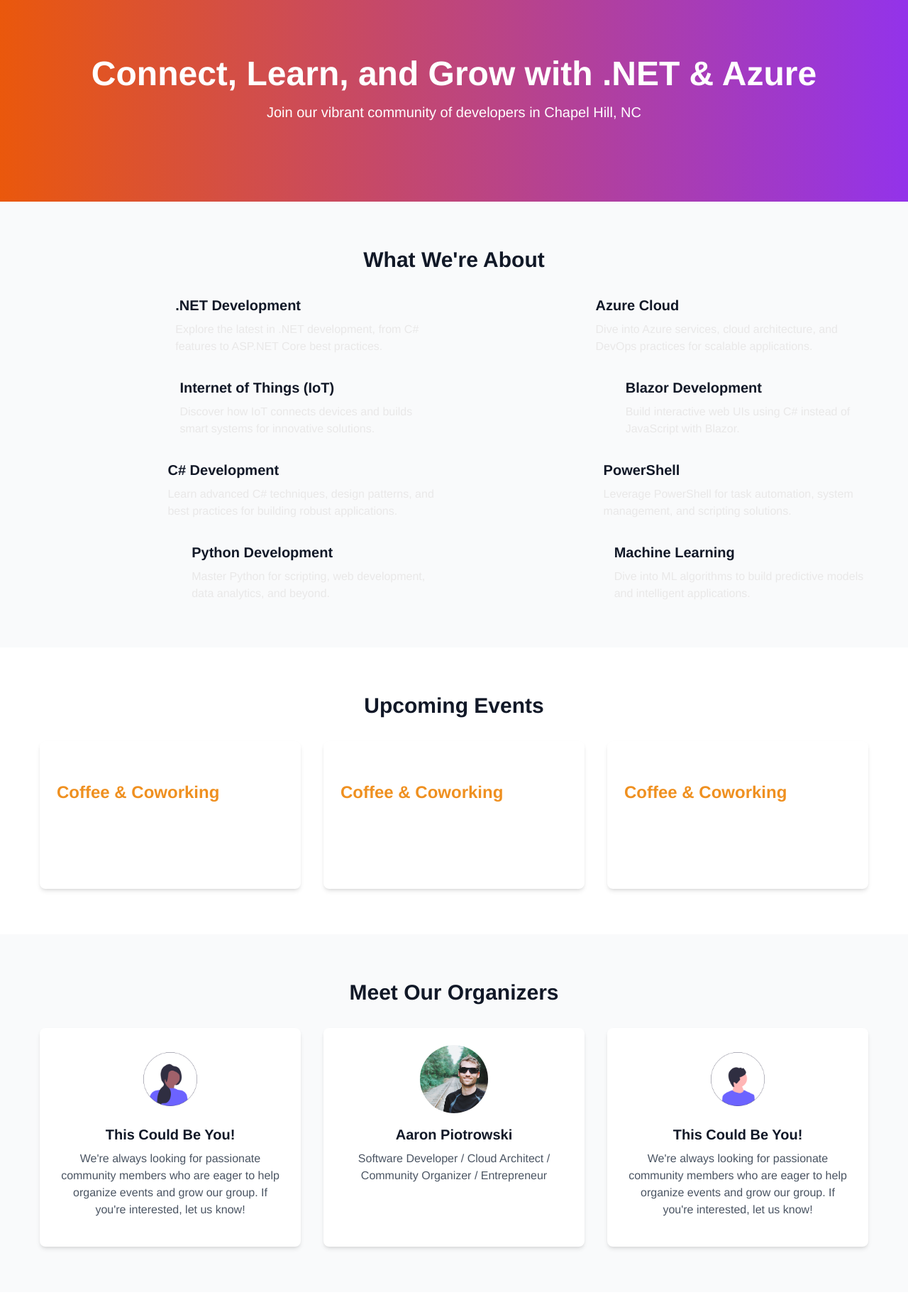
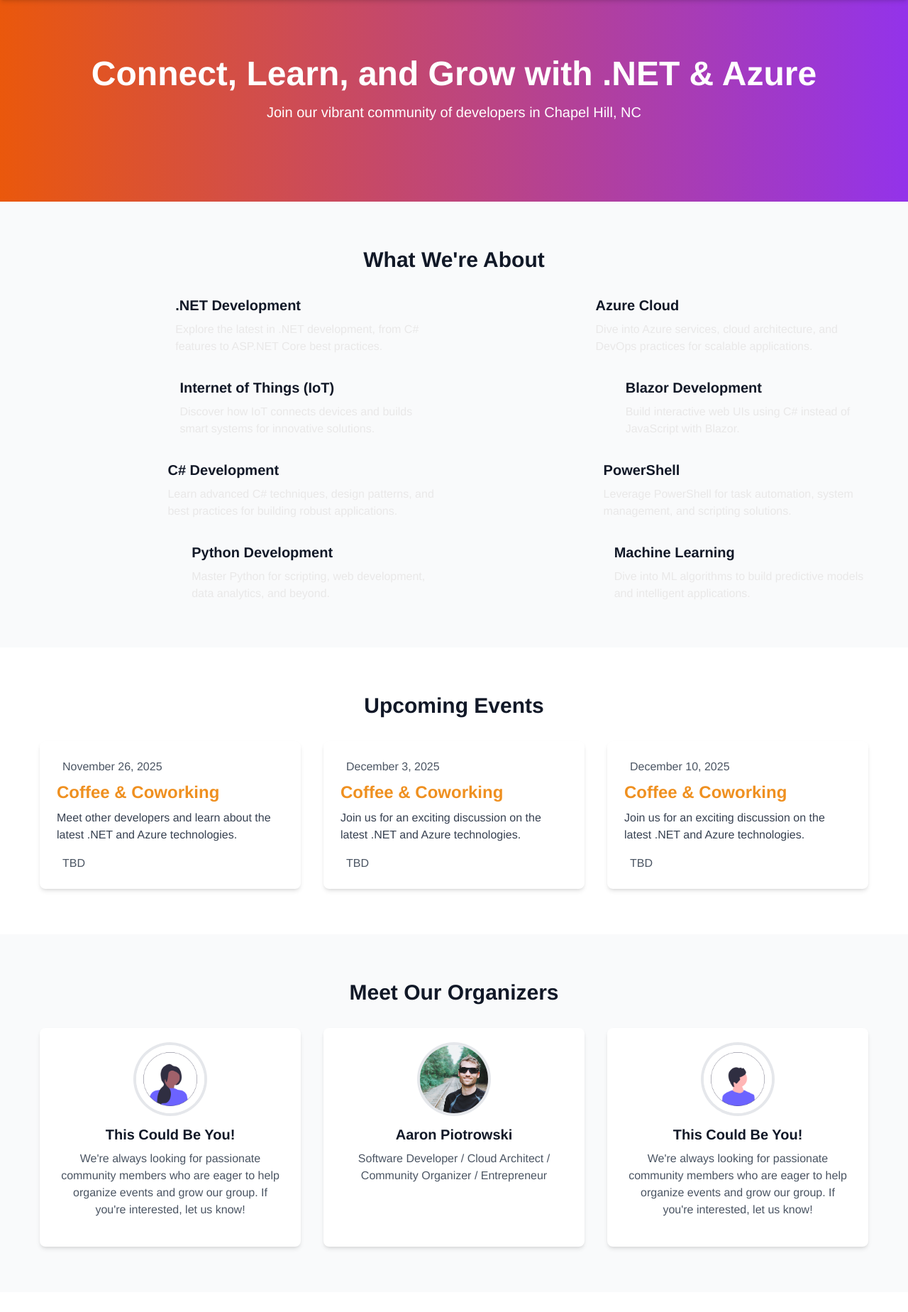
Before and after one commit to CandidKilsborne/chapelhilldotnet, an ASP.NET Core app: page / in a window 1280 px wide. Shown: the part 72-1920 px from the top of the page at 71% size. Run offline with ASP.NET Core 8, Linux system fonts and the light colour scheme; style sheets or scripts are compiled from the project's sources.

Commit message:
Add visual style improvements with animations and shadows
Co-authored-by: CandidKilsborne <2257314+CandidKilsborne@users.noreply.github.com>

```diff
--- a/chapelhilldotnet.web/Components/EventCard.razor
+++ b/chapelhilldotnet.web/Components/EventCard.razor
@@ -1,11 +1,11 @@
-<article class="bg-white dark:bg-gray-700 rounded-lg shadow-md p-6">
-    <div class="flex items-center space-x-2 text-white mb-2">
+<article class="bg-white dark:bg-gray-700 rounded-lg shadow-md hover:shadow-xl p-6 transition-all duration-300 hover:-translate-y-1">
+    <div class="flex items-center space-x-2 text-gray-600 dark:text-gray-300 mb-2">
         <Blazicon Svg="Lucide.Calendar" aria-hidden="true"/>
         <time datetime="@Event.Date.ToString("yyyy-MM-dd")">@Event.Date.ToString("MMMM d, yyyy")</time>
     </div>
     <h3 class="text-xl event-title font-semibold mb-2">@Event.Title</h3>
-    <p class="text-white mb-4">@Event.Description</p>
-    <div class="flex items-center space-x-2 text-white">
+    <p class="text-gray-700 dark:text-gray-300 mb-4">@Event.Description</p>
+    <div class="flex items-center space-x-2 text-gray-600 dark:text-gray-300">
         <Blazicon Svg="Lucide.MapPinned" aria-hidden="true"/>
         <span>@Event.Location</span>
     </div>
--- a/chapelhilldotnet.web/Components/OrganizerCard.razor
+++ b/chapelhilldotnet.web/Components/OrganizerCard.razor
@@ -1,5 +1,5 @@
-<article class="bg-white dark:bg-gray-700 rounded-lg shadow-md p-6 text-center">
-    <img src="@Organizer.ImageUrl" alt="@Organizer.Name" class="w-24 h-24 rounded-full mx-auto mb-4"/>
+<article class="bg-white dark:bg-gray-700 rounded-lg shadow-md hover:shadow-xl p-6 text-center transition-all duration-300 hover:-translate-y-1">
+    <img src="@Organizer.ImageUrl" alt="@Organizer.Name" class="w-24 h-24 rounded-full mx-auto mb-4 ring-4 ring-gray-200 dark:ring-gray-600"/>
     <h3 class="text-xl font-semibold mb-2 dark:text-white">@Organizer.Name</h3>
     <p class="text-gray-600 dark:text-gray-300 mb-4">@Organizer.Bio</p>
     <nav class="flex justify-center space-x-4" aria-label="@Organizer.Name's social media profiles">
@@ -8,7 +8,7 @@
             <a href="@Organizer.TwitterUrl"
                target="_blank"
                rel="noopener noreferrer"
-               class="text-gray-400 hover:text-blue-600 dark:hover:text-blue-400"
+               class="text-gray-400 hover:text-blue-600 dark:hover:text-blue-400 transition-colors duration-200"
                aria-label="@Organizer.Name on Twitter">
                 @* <TwitterIcon /> *@
             </a>
@@ -18,7 +18,7 @@
             <a href="@Organizer.LinkedInUrl"
                target="_blank"
                rel="noopener noreferrer"
-               class="text-gray-400 hover:text-blue-600 dark:hover:text-blue-400"
+               class="text-gray-400 hover:text-blue-600 dark:hover:text-blue-400 transition-colors duration-200"
                aria-label="@Organizer.Name on LinkedIn">
                 <Blazicon Svg="Lucide.Linkedin" aria-hidden="true"/>
             </a>
@@ -28,7 +28,7 @@
             <a href="@Organizer.GitHubUrl"
                target="_blank"
                rel="noopener noreferrer"
-               class="text-gray-400 hover:text-blue-600 dark:hover:text-blue-400"
+               class="text-gray-400 hover:text-blue-600 dark:hover:text-blue-400 transition-colors duration-200"
                aria-label="@Organizer.Name on GitHub">
                 <Blazicon Svg="Lucide.Github" aria-hidden="true"/>
             </a>
--- a/chapelhilldotnet.web/Layout/DarkModeToggle.razor
+++ b/chapelhilldotnet.web/Layout/DarkModeToggle.razor
@@ -2,12 +2,12 @@
 
 <button @onclick="ToggleDarkMode"
         type="button"
-        class="inline-flex items-center justify-center rounded-md text-sm font-medium transition-colors focus-visible:outline-none focus-visible:ring-2 focus-visible:ring-ring focus-visible:ring-offset-2 disabled:opacity-50 disabled:pointer-events-none ring-offset-background hover:bg-accent hover:text-accent-foreground h-10 w-10"
+        class="inline-flex items-center justify-center rounded-md text-sm font-medium transition-all duration-200 focus-visible:outline-none focus-visible:ring-2 focus-visible:ring-ring focus-visible:ring-offset-2 disabled:opacity-50 disabled:pointer-events-none ring-offset-background hover:bg-gray-100 dark:hover:bg-gray-700 hover:scale-110 h-10 w-10"
         aria-label="@(IsDarkMode ? "Switch to light mode" : "Switch to dark mode")"
         aria-pressed="@IsDarkMode.ToString().ToLower()">
     @if (IsDarkMode)
     {
-        <svg class="h-5 w-5" xmlns="http://www.w3.org/2000/svg" width="24" height="24" viewBox="0 0 24 24" fill="none"
+        <svg class="h-5 w-5 transition-transform duration-300 rotate-0" xmlns="http://www.w3.org/2000/svg" width="24" height="24" viewBox="0 0 24 24" fill="none"
              stroke="currentColor" stroke-width="2" stroke-linecap="round" stroke-linejoin="round" aria-hidden="true" focusable="false">
             <circle cx="12" cy="12" r="4"/>
             <path d="M12 2v2"/>
@@ -22,7 +22,7 @@
     }
     else
     {
-        <svg class="h-5 w-5" xmlns="http://www.w3.org/2000/svg" width="24" height="24" viewBox="0 0 24 24" fill="none"
+        <svg class="h-5 w-5 transition-transform duration-300 rotate-0" xmlns="http://www.w3.org/2000/svg" width="24" height="24" viewBox="0 0 24 24" fill="none"
              stroke="currentColor" stroke-width="2" stroke-linecap="round" stroke-linejoin="round" aria-hidden="true" focusable="false">
             <path d="M21 12.79A9 9 0 1 1 11.21 3 7 7 0 0 0 21 12.79z"/>
         </svg>
--- a/chapelhilldotnet.web/Pages/Home.razor
+++ b/chapelhilldotnet.web/Pages/Home.razor
@@ -1,7 +1,7 @@
 @page "/"
 
 <div class="flex flex-col min-h-screen text-gray-900 dark:bg-gray-900 dark:text-white">
-    <header class="bg-white dark:bg-gray-800 shadow-sm" role="banner">
+    <header class="bg-white dark:bg-gray-800 shadow-md sticky top-0 z-50 transition-all duration-300" role="banner">
         <div class="container mx-auto px-4 py-4 flex justify-between items-center">
             <div class="flex items-center space-x-2">
                 <svg class="h-8 w-8 text-blue-600 dark:text-blue-400" viewBox="0 0 24 24" fill="none"
@@ -12,16 +12,16 @@
                 <span class="text-xl font-bold text-gray-800 dark:text-white">Chapel Hill .NET</span>
             </div>
             <nav class="hidden md:flex space-x-4" aria-label="Primary navigation">
-                <a href="#about" class="text-gray-600 dark:text-gray-300 hover:text-blue-600 dark:hover:text-blue-400">About</a>
-                <a href="#events" class="text-gray-600 dark:text-gray-300 hover:text-blue-600 dark:hover:text-blue-400">Events</a>
+                <a href="#about" class="text-gray-600 dark:text-gray-300 hover:text-blue-600 dark:hover:text-blue-400 transition-colors duration-200">About</a>
+                <a href="#events" class="text-gray-600 dark:text-gray-300 hover:text-blue-600 dark:hover:text-blue-400 transition-colors duration-200">Events</a>
                 <a href="#organizers"
-                   class="text-gray-600 dark:text-gray-300 hover:text-blue-600 dark:hover:text-blue-400">Organizers</a>
-                @* <a href="#contact" class="text-gray-600 dark:text-gray-300 hover:text-blue-600 dark:hover:text-blue-400">Contact</a> *@
+                   class="text-gray-600 dark:text-gray-300 hover:text-blue-600 dark:hover:text-blue-400 transition-colors duration-200">Organizers</a>
+                @* <a href="#contact" class="text-gray-600 dark:text-gray-300 hover:text-blue-600 dark:hover:text-blue-400 transition-colors duration-200">Contact</a> *@
             </nav>
             <div class="flex items-center space-x-2">
                 <DarkModeToggle />
                 <button type="button"
-                        class="bg-blue-600 hover:bg-blue-700 dark:bg-blue-500 dark:hover:bg-blue-600 text-white px-4 py-2 rounded-md"
+                        class="bg-blue-600 hover:bg-blue-700 dark:bg-blue-500 dark:hover:bg-blue-600 text-white px-4 py-2 rounded-md transition-all duration-200 hover:shadow-lg hover:scale-105"
                         aria-label="Join Chapel Hill .NET community">Join Us</button>
             </div>
         </div>
@@ -165,15 +165,15 @@
                 </header>
 
                 <div class="sponsors-grid">
-                    <div class="sponsor-card bg-gray-100 dark:bg-gray-800 rounded-lg p-6">
+                    <div class="sponsor-card bg-white dark:bg-gray-700 rounded-lg p-6 shadow-md hover:shadow-xl transition-all duration-300 hover:-translate-y-1">
                         <div class="sponsor-content">
                             <div class="sponsor-info">
                                 <img src="images/sponsors/artificial_pixel_logo.svg" alt="Artificial Pixel, LLC Logo"
                                      class="sponsor-logo">
-                                <h3 class="sponsor-name">Artificial Pixel, LLC</h3>
+                                <h3 class="sponsor-name dark:text-white">Artificial Pixel, LLC</h3>
                             </div>
                             <a href="https://artificialpixel.com" target="_blank" rel="noopener noreferrer"
-                               class="sponsor-link">Visit Website</a>
+                               class="sponsor-link transition-colors duration-200 hover:opacity-100">Visit Website</a>
                         </div>
                     </div>
                 </div>
--- a/chapelhilldotnet.web/wwwroot/css/base.css
+++ b/chapelhilldotnet.web/wwwroot/css/base.css
@@ -932,22 +932,92 @@ video {
     color: rgb(255 255 255 / var(--tw-text-opacity, 1));
 }
 
-/*.shadow-md {*/
-/*    --tw-shadow: 0 4px 6px -1px rgb(0 0 0 / 0.1), 0 2px 4px -2px rgb(0 0 0 / 0.1);*/
-/*    --tw-shadow-colored: 0 4px 6px -1px var(--tw-shadow-color), 0 2px 4px -2px var(--tw-shadow-color);*/
-/*    box-shadow: var(--tw-ring-offset-shadow, 0 0 #0000), var(--tw-ring-shadow, 0 0 #0000), var(--tw-shadow);*/
-/*}*/
+.shadow-sm {
+    --tw-shadow: 0 1px 2px 0 rgb(0 0 0 / 0.05);
+    --tw-shadow-colored: 0 1px 2px 0 var(--tw-shadow-color);
+    box-shadow: var(--tw-ring-offset-shadow, 0 0 #0000), var(--tw-ring-shadow, 0 0 #0000), var(--tw-shadow);
+}
 
-/*.shadow-sm {*/
-/*    --tw-shadow: 0 1px 2px 0 rgb(0 0 0 / 0.05);*/
-/*    --tw-shadow-colored: 0 1px 2px 0 var(--tw-shadow-color);*/
-/*    box-shadow: var(--tw-ring-offset-shadow, 0 0 #0000), var(--tw-ring-shadow, 0 0 #0000), var(--tw-shadow);*/
-/*}*/
+.shadow-md {
+    --tw-shadow: 0 4px 6px -1px rgb(0 0 0 / 0.1), 0 2px 4px -2px rgb(0 0 0 / 0.1);
+    --tw-shadow-colored: 0 4px 6px -1px var(--tw-shadow-color), 0 2px 4px -2px var(--tw-shadow-color);
+    box-shadow: var(--tw-ring-offset-shadow, 0 0 #0000), var(--tw-ring-shadow, 0 0 #0000), var(--tw-shadow);
+}
+
+.shadow-lg {
+    --tw-shadow: 0 10px 15px -3px rgb(0 0 0 / 0.1), 0 4px 6px -4px rgb(0 0 0 / 0.1);
+    --tw-shadow-colored: 0 10px 15px -3px var(--tw-shadow-color), 0 4px 6px -4px var(--tw-shadow-color);
+    box-shadow: var(--tw-ring-offset-shadow, 0 0 #0000), var(--tw-ring-shadow, 0 0 #0000), var(--tw-shadow);
+}
+
+.shadow-xl {
+    --tw-shadow: 0 20px 25px -5px rgb(0 0 0 / 0.1), 0 8px 10px -6px rgb(0 0 0 / 0.1);
+    --tw-shadow-colored: 0 20px 25px -5px var(--tw-shadow-color), 0 8px 10px -6px var(--tw-shadow-color);
+    box-shadow: var(--tw-ring-offset-shadow, 0 0 #0000), var(--tw-ring-shadow, 0 0 #0000), var(--tw-shadow);
+}
 
 .transition-colors {
     transition-property: color, background-color, border-color, text-decoration-color, fill, stroke;
     transition-timing-function: cubic-bezier(0.4, 0, 0.2, 1);
     transition-duration: 150ms;
+}
+
+.transition-all {
+    transition-property: all;
+    transition-timing-function: cubic-bezier(0.4, 0, 0.2, 1);
+    transition-duration: 150ms;
+}
+
+.transition-transform {
+    transition-property: transform;
+    transition-timing-function: cubic-bezier(0.4, 0, 0.2, 1);
+    transition-duration: 150ms;
+}
+
+.transition-shadow {
+    transition-property: box-shadow;
+    transition-timing-function: cubic-bezier(0.4, 0, 0.2, 1);
+    transition-duration: 150ms;
+}
+
+.duration-200 {
+    transition-duration: 200ms;
+}
+
+.duration-300 {
+    transition-duration: 300ms;
+}
+
+.duration-500 {
+    transition-duration: 500ms;
+}
+
+.ease-in-out {
+    transition-timing-function: cubic-bezier(0.4, 0, 0.2, 1);
+}
+
+.ease-out {
+    transition-timing-function: cubic-bezier(0, 0, 0.2, 1);
+}
+
+.hover\:scale-105:hover {
+    transform: scale(1.05);
+}
+
+.hover\:shadow-lg:hover {
+    --tw-shadow: 0 10px 15px -3px rgb(0 0 0 / 0.1), 0 4px 6px -4px rgb(0 0 0 / 0.1);
+    --tw-shadow-colored: 0 10px 15px -3px var(--tw-shadow-color), 0 4px 6px -4px var(--tw-shadow-color);
+    box-shadow: var(--tw-ring-offset-shadow, 0 0 #0000), var(--tw-ring-shadow, 0 0 #0000), var(--tw-shadow);
+}
+
+.hover\:shadow-xl:hover {
+    --tw-shadow: 0 20px 25px -5px rgb(0 0 0 / 0.1), 0 8px 10px -6px rgb(0 0 0 / 0.1);
+    --tw-shadow-colored: 0 20px 25px -5px var(--tw-shadow-color), 0 8px 10px -6px var(--tw-shadow-color);
+    box-shadow: var(--tw-ring-offset-shadow, 0 0 #0000), var(--tw-ring-shadow, 0 0 #0000), var(--tw-shadow);
+}
+
+.hover\:-translate-y-1:hover {
+    transform: translateY(-0.25rem);
 }
 
 .hover\:bg-blue-700:hover {
```
Also changed, not shown: chapelhilldotnet.web/tailwind.config.js (+40 -1 lines).
